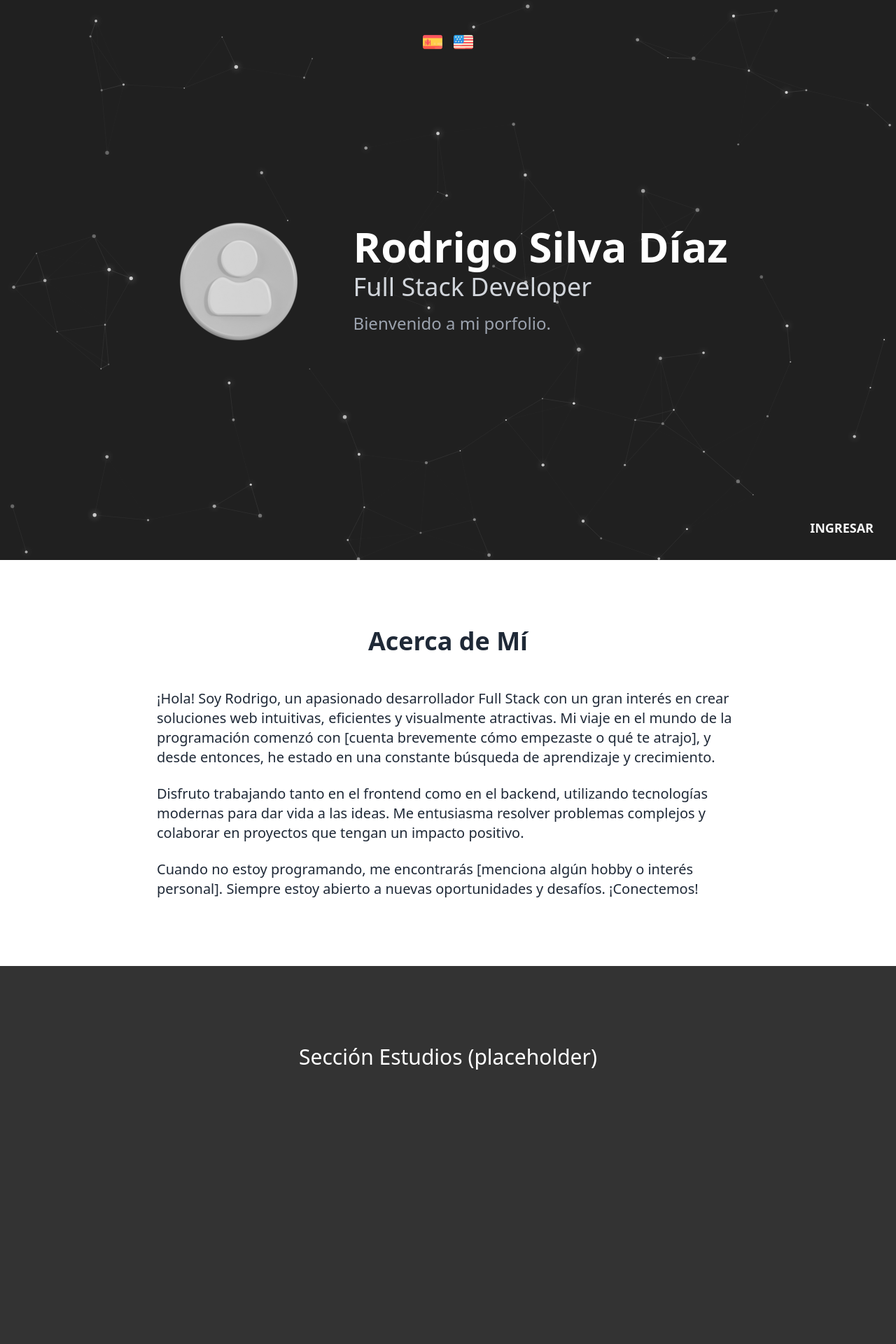
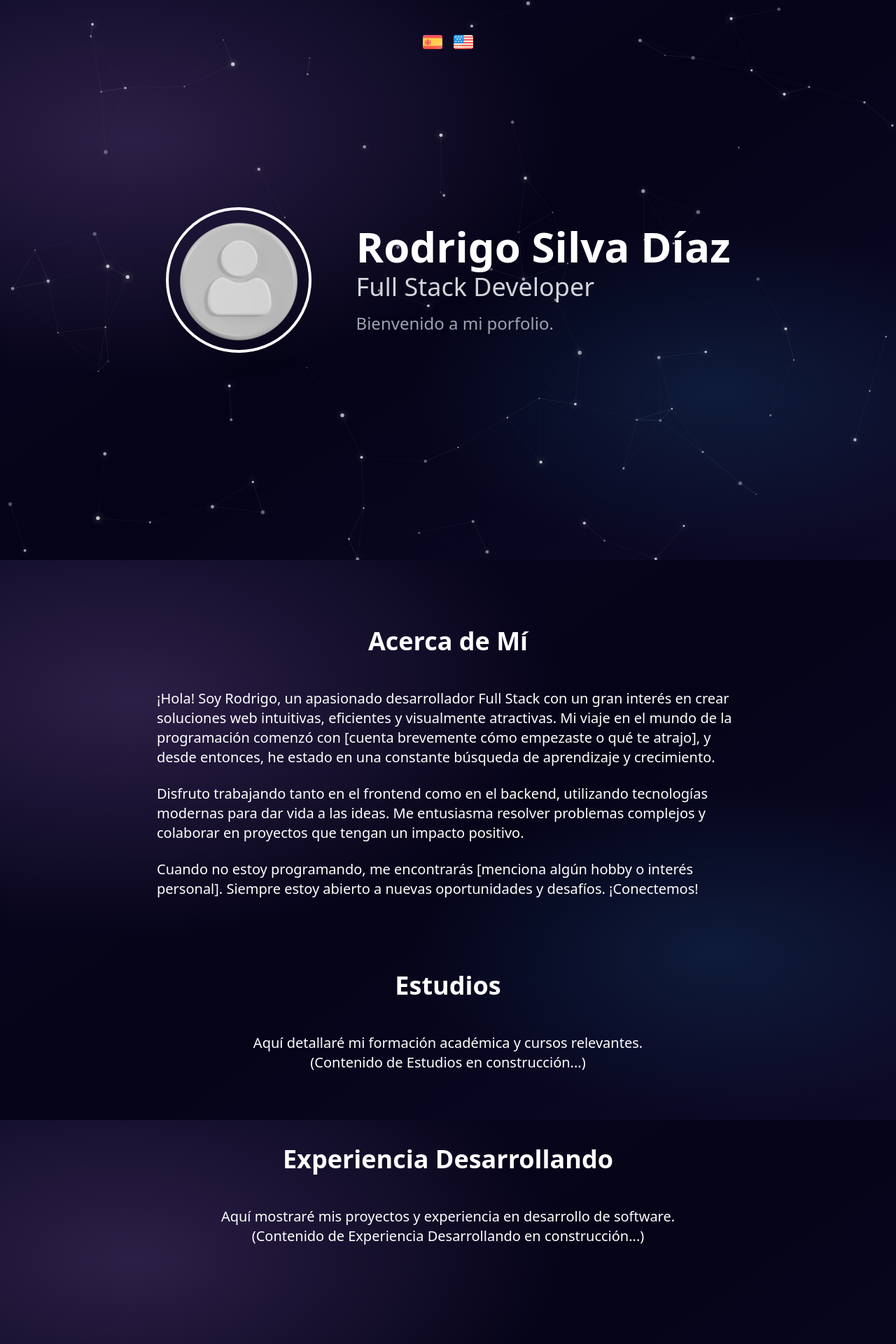
Before and after one commit to rodrisilvadev/Rsd, a React (Vite) app: page / in a window 1280 px wide. Shown: the top 1920 px of the page at 70% size. Built offline with nearby package versions, Linux system fonts and the light colour scheme.

Commit message:
Modificaciones de fondo

```diff
--- a/src/components/AboutSection.jsx
+++ b/src/components/AboutSection.jsx
@@ -3,7 +3,7 @@ import React from "react";
 
 function AboutSection() {
   return (
-    <section id="about" className="py-16 md:py-24 bg-white text-gray-800">
+    <section id="about" className="py-16 md:py-24  text-white text-gray-800">
       <div className="container mx-auto px-6 md:px-12 lg:px-8 max-w-4xl">
         <h2 className="text-3xl md:text-4xl font-bold text-center mb-12">
           Acerca de Mí
--- a/src/components/AnimatedBackground.jsx
+++ b/src/components/AnimatedBackground.jsx
@@ -1,139 +1,159 @@
 // src/components/AnimatedBackground.jsx
-import React, { useRef, useEffect } from 'react';
+import React, { useRef, useEffect } from "react";
 
-function AnimatedBackground({ isHeroViewActive, applyBlur }) {
+function AnimatedBackground({ isMouseInteractive, applyBlur }) {
   const canvasRef = useRef(null);
   const animationFrameIdRef = useRef(null);
   const pointsArrayRef = useRef([]);
   const mousePositionRef = useRef({ x: undefined, y: undefined });
+  const contextRef = useRef(null); // Ref para el contexto del canvas
 
-  const isHeroViewActiveRef = useRef(isHeroViewActive);
+  // Ref para el estado de isMouseInteractive, para acceso inmediato en el bucle
+  const isMouseInteractiveRef = useRef(isMouseInteractive);
   useEffect(() => {
-    isHeroViewActiveRef.current = isHeroViewActive;
-  }, [isHeroViewActive]);
+    isMouseInteractiveRef.current = isMouseInteractive;
+  }, [isMouseInteractive]);
 
+  // --- Lógica de la animación (movida fuera del useEffect principal) ---
+
+  // El bucle de animación. Ahora es una función independiente en el componente.
+  const animate = () => {
+    const canvas = canvasRef.current;
+    const ctx = contextRef.current;
+    if (!ctx || !canvas) return;
+
+    ctx.clearRect(0, 0, canvas.width, canvas.height);
+    updatePoints();
+    drawPoints();
+    connectNearbyPoints();
+
+    // La interactividad del ratón ahora se controla aquí, leyendo la ref actualizada
+    if (isMouseInteractiveRef.current) {
+      drawLinesToMouse();
+    }
+
+    animationFrameIdRef.current = requestAnimationFrame(animate);
+  };
+
+  const updatePoints = () => {
+    const canvas = canvasRef.current;
+    if (!canvas) return;
+    pointsArrayRef.current.forEach((point) => {
+      point.x += point.dx;
+      point.y += point.dy;
+      if (point.x + point.radius > canvas.width || point.x - point.radius < 0)
+        point.dx *= -1;
+      if (point.y + point.radius > canvas.height || point.y - point.radius < 0)
+        point.dy *= -1;
+    });
+  };
+
+  const drawPoints = () => {
+    const ctx = contextRef.current;
+    if (!ctx) return;
+    pointsArrayRef.current.forEach((point) => {
+      ctx.shadowBlur = 10;
+      ctx.shadowColor = point.color;
+      ctx.beginPath();
+      ctx.arc(point.x, point.y, point.radius, 0, Math.PI * 2);
+      ctx.fillStyle = point.color;
+      ctx.fill();
+      ctx.shadowBlur = 0;
+    });
+  };
+
+  const connectNearbyPoints = () => {
+    const ctx = contextRef.current;
+    if (!ctx) return;
+    const connectionRadius = 120;
+    const points = pointsArrayRef.current;
+    for (let i = 0; i < points.length; i++) {
+      for (let j = i + 1; j < points.length; j++) {
+        const p1 = points[i];
+        const p2 = points[j];
+        const distance = Math.sqrt(
+          Math.pow(p1.x - p2.x, 2) + Math.pow(p1.y - p2.y, 2)
+        );
+        if (distance < connectionRadius) {
+          ctx.beginPath();
+          ctx.moveTo(p1.x, p1.y);
+          ctx.lineTo(p2.x, p2.y);
+          ctx.strokeStyle = `rgba(255, 255, 255, ${
+            0.5 * (1 - distance / connectionRadius)
+          })`; // Opacidad aumentada
+          ctx.lineWidth = 0.25;
+          ctx.stroke();
+        }
+      }
+    }
+  };
+
+  const drawLinesToMouse = () => {
+    const ctx = contextRef.current;
+    if (!ctx || mousePositionRef.current.x === undefined) return;
+    const mouseConnectionRadius = 180;
+    pointsArrayRef.current.forEach((point) => {
+      const distance = Math.sqrt(
+        Math.pow(point.x - mousePositionRef.current.x, 2) +
+          Math.pow(point.y - mousePositionRef.current.y, 2)
+      );
+      if (distance < mouseConnectionRadius) {
+        ctx.beginPath();
+        ctx.moveTo(mousePositionRef.current.x, mousePositionRef.current.y);
+        ctx.lineTo(point.x, point.y);
+        ctx.strokeStyle = `rgba(255, 255, 255, ${
+          0.7 * (1 - distance / mouseConnectionRadius)
+        })`; // Opacidad aumentada
+        ctx.lineWidth = 0.35;
+        ctx.stroke();
+      }
+    });
+  };
+
+  // useEffect principal: solo para configuración inicial y limpieza
   useEffect(() => {
     const canvas = canvasRef.current;
     if (!canvas) return;
-    const ctx = canvas.getContext('2d');
-    if (!ctx) return;
+    contextRef.current = canvas.getContext("2d"); // Guardamos el contexto en una ref
+    if (!contextRef.current) return;
 
-    // --- 1. Cantidad de Puntos Responsiva ---
-    let numPoints; // Lo definimos como 'let' para poder cambiarlo
-
-    const pointConnectionRadius = 120;
-    const mouseConnectionRadius = 180;
+    let numPoints;
 
     function setResponsiveNumPoints(currentWidth) {
-      if (currentWidth < 600) { // Móviles pequeños
-        numPoints = 40;
-      } else if (currentWidth < 900) { // Tablets / Móviles grandes
-        numPoints = 70;
-      } else { // Escritorio
-        numPoints = 100; // Tu valor original, o puedes aumentarlo más
-      }
+      if (currentWidth < 600) numPoints = 40;
+      else if (currentWidth < 900) numPoints = 70;
+      else numPoints = 100;
     }
 
     function createPoint(currentWidth, currentHeight) {
       return {
         x: Math.random() * currentWidth,
         y: Math.random() * currentHeight,
-        radius: Math.random() * 2 + 0.8, // Radios ligeramente ajustados: 0.8px a 2.8px
+        radius: Math.random() * 2 + 0.8,
         dx: (Math.random() - 0.5) * 0.6,
         dy: (Math.random() - 0.5) * 0.6,
-        color: `rgba(255, 255, 255, ${Math.random() * 0.5 + 0.3})` // Opacidad 0.3 a 0.8
+        color: `rgba(255, 255, 255, ${Math.random() * 0.5 + 0.3})`,
       };
     }
 
     function initPoints(currentWidth, currentHeight) {
-      setResponsiveNumPoints(currentWidth); // Establecer numPoints antes de crear los puntos
+      setResponsiveNumPoints(currentWidth);
       pointsArrayRef.current = [];
       for (let i = 0; i < numPoints; i++) {
         pointsArrayRef.current.push(createPoint(currentWidth, currentHeight));
       }
     }
 
-    function drawPoints() {
-      pointsArrayRef.current.forEach(point => {
-        // --- 3. Aureola en los Puntos ---
-        ctx.shadowBlur = 10; // Intensidad del desenfoque de la sombra (aureola)
-        ctx.shadowColor = point.color; // Color de la aureola (igual al del punto, o puedes usar 'rgba(255,255,255,0.5)' para una blanca)
-
-        ctx.beginPath();
-        ctx.arc(point.x, point.y, point.radius, 0, Math.PI * 2);
-        ctx.fillStyle = point.color;
-        ctx.fill();
-
-        // Resetear sombra para que no afecte otros dibujos (importante si dibujas más cosas)
-        ctx.shadowBlur = 0;
-      });
-    }
-
-    function updatePoints() {
-      pointsArrayRef.current.forEach(point => {
-        point.x += point.dx;
-        point.y += point.dy;
-        if (point.x + point.radius > canvas.width || point.x - point.radius < 0) point.dx *= -1;
-        if (point.y + point.radius > canvas.height || point.y - point.radius < 0) point.dy *= -1;
-      });
-    }
-
-    function connectNearbyPoints() {
-      const points = pointsArrayRef.current;
-      for (let i = 0; i < points.length; i++) {
-        for (let j = i + 1; j < points.length; j++) {
-          const p1 = points[i];
-          const p2 = points[j];
-          const distance = Math.sqrt(Math.pow(p1.x - p2.x, 2) + Math.pow(p1.y - p2.y, 2));
-          if (distance < pointConnectionRadius) {
-            ctx.beginPath();
-            ctx.moveTo(p1.x, p1.y);
-            ctx.lineTo(p2.x, p2.y);
-            // --- 2. Líneas Menos Transparentes (Malla) ---
-            // Aumentamos el multiplicador de opacidad (antes 0.3, ahora 0.5)
-            ctx.strokeStyle = `rgba(255, 255, 255, ${0.5 * (1 - distance / pointConnectionRadius)})`;
-            ctx.lineWidth = 0.25; // Ligeramente más gruesas si quieres
-            ctx.stroke();
-          }
-        }
-      }
-    }
-
-    function drawLinesToMouse() {
-      if (!isHeroViewActiveRef.current || mousePositionRef.current.x === undefined) return;
-      pointsArrayRef.current.forEach(point => {
-        const distance = Math.sqrt(Math.pow(point.x - mousePositionRef.current.x, 2) + Math.pow(point.y - mousePositionRef.current.y, 2));
-        if (distance < mouseConnectionRadius) {
-          ctx.beginPath();
-          ctx.moveTo(mousePositionRef.current.x, mousePositionRef.current.y);
-          ctx.lineTo(point.x, point.y);
-          // --- 2. Líneas Menos Transparentes (Ratón) ---
-          // Aumentamos el multiplicador de opacidad (antes 0.4, ahora 0.6)
-          ctx.strokeStyle = `rgba(255, 255, 255, ${0.7 * (1 - distance / mouseConnectionRadius)})`;
-          ctx.lineWidth = 0.35; // Ligeramente más gruesas
-          ctx.stroke();
-        }
-      });
-    }
-
-    function animate() {
-      ctx.clearRect(0, 0, canvas.width, canvas.height);
-      updatePoints();
-      drawPoints();
-      connectNearbyPoints();
-      drawLinesToMouse();
-      animationFrameIdRef.current = requestAnimationFrame(animate);
-    }
-
     const resizeCanvas = () => {
       if (!canvas) return;
       canvas.width = canvas.offsetWidth;
       canvas.height = canvas.offsetHeight;
-      initPoints(canvas.width, canvas.height); // initPoints ahora usará el numPoints responsivo
+      initPoints(canvas.width, canvas.height);
     };
 
     const handleMouseMove = (event) => {
-      if (!isHeroViewActiveRef.current || !canvas) return;
+      if (!canvas) return;
+      // La condición de si está activo o no se chequea en 'animate', aquí solo guardamos la posición
       const rect = canvas.getBoundingClientRect();
       mousePositionRef.current.x = event.clientX - rect.left;
       mousePositionRef.current.y = event.clientY - rect.top;
@@ -144,31 +164,31 @@ function AnimatedBackground({ isHeroViewActive, applyBlur }) {
       mousePositionRef.current.y = undefined;
     };
 
-    window.addEventListener('mousemove', handleMouseMove);
-    canvas.addEventListener('mouseout', handleCanvasMouseOut);
-    window.addEventListener('resize', resizeCanvas);
+    // Añadir listeners
+    window.addEventListener("mousemove", handleMouseMove);
+    canvas.addEventListener("mouseout", handleCanvasMouseOut);
+    window.addEventListener("resize", resizeCanvas);
 
-    resizeCanvas();
-    animate();
+    resizeCanvas(); // Configuración inicial
+    animationFrameIdRef.current = requestAnimationFrame(animate); // Iniciar animación
 
+    // Limpieza
     return () => {
-      window.removeEventListener('resize', resizeCanvas);
-      window.removeEventListener('mousemove', handleMouseMove);
-      canvas.removeEventListener('mouseout', handleCanvasMouseOut);
+      window.removeEventListener("resize", resizeCanvas);
+      window.removeEventListener("mousemove", handleMouseMove);
+      canvas.removeEventListener("mouseout", handleCanvasMouseOut);
       if (animationFrameIdRef.current) {
         cancelAnimationFrame(animationFrameIdRef.current);
       }
     };
-  }, []);
+  }, []); // Array de dependencias vacío, se ejecuta una sola vez.
 
-  const canvasClassName = `absolute top-0 left-0 w-full h-full z-0 transition-all duration-300 ease-in-out ${applyBlur ? 'filter blur-sm' : ''}`;
+  // Clases condicionales para el efecto de blur
+  const canvasClassName = `absolute top-0 left-0 w-full h-full z-0 transition-all duration-300 ease-in-out ${
+    applyBlur ? "filter blur-sm" : ""
+  }`;
 
-  return (
-    <canvas
-      ref={canvasRef}
-      className={canvasClassName}
-    />
-  );
+  return <canvas ref={canvasRef} className={canvasClassName} />;
 }
 
 export default AnimatedBackground;
--- a/src/components/Desarrollando.jsx
+++ b/src/components/Desarrollando.jsx
@@ -1,15 +1,17 @@
 // src/components/ExpDesarrollandoSection.jsx
-import React from 'react';
+import React from "react";
 
 function Desarrollando() {
   return (
-    <section id="exp-desarrollando" className="py-16 md:py-24 bg-white text-gray-800">
+    <section id="exp-desarrollando" className="py-16 md:py-24  text-white">
       <div className="container mx-auto px-6 md:px-12 lg:px-8 max-w-4xl">
         <h2 className="text-3xl md:text-4xl font-bold text-center mb-12">
           Experiencia Desarrollando
         </h2>
         <div className="text-lg md:text-xl text-center">
-          <p>Aquí mostraré mis proyectos y experiencia en desarrollo de software.</p>
+          <p>
+            Aquí mostraré mis proyectos y experiencia en desarrollo de software.
+          </p>
           <p>(Contenido de Experiencia Desarrollando en construcción...)</p>
         </div>
       </div>
--- a/src/components/EstudiosSection.jsx
+++ b/src/components/EstudiosSection.jsx
@@ -1,9 +1,11 @@
 // src/components/EstudiosSection.jsx
-import React from 'react';
+import React from "react";
 
 function EstudiosSection() {
   return (
-    <section id="estudios" className="py-16 md:py-24 bg-gray-50 text-gray-800"> {/* Fondo ligeramente diferente para alternar */}
+    <section id="estudios" className="py-16 md:py-2 text-white">
+      {" "}
+      {/* Fondo ligeramente diferente para alternar */}
       <div className="container mx-auto px-6 md:px-12 lg:px-8 max-w-4xl">
         <h2 className="text-3xl md:text-4xl font-bold text-center mb-12">
           Estudios
--- a/src/components/HeroSection.jsx
+++ b/src/components/HeroSection.jsx
@@ -2,15 +2,17 @@ import React from "react";
 import AnimatedBackground from "./AnimatedBackground.jsx";
 
 // Recibe applyBlur
-function HeroSection({ onIngresarClick, isHeroViewActive, applyBlur }) {
+function HeroSection({ scrollY, isMouseInteractive, applyBlur }) {
+  const parallaxOffsetY = scrollY * 0.35;
+  const fadeOutOpacity = Math.max(0, 1 - scrollY / 250);
+
   return (
-    <section
-      id="hero"
-      className="min-h-screen relative text-white"
-      style={{ background: "#202020" }}
-    >
+    <section id="hero" className="min-h-screen relative text-white">
       {/* Pasa ambas props a AnimatedBackground */}
-      <AnimatedBackground isHeroViewActive={isHeroViewActive} applyBlur={applyBlur}/>
+      <AnimatedBackground
+        isMouseInteractive={isMouseInteractive}
+        applyBlur={applyBlur}
+      />
       <div className="absolute top-12 left-1/2 -translate-x-1/2 flex space-x-3 z-30">
         <div
           title="Español"
@@ -26,16 +28,24 @@ function HeroSection({ onIngresarClick, isHeroViewActive, applyBlur }) {
         </div>
       </div>
 
-      <div className="min-h-screen flex flex-col justify-center items-center p-8 pt-20 md:pt-8 relative z-10">
+      <div
+        className="min-h-screen flex flex-col justify-center items-center p-8 pt-24 md:pt-8 relative z-10"
+        style={{
+          transform: `translateY(${parallaxOffsetY}px)`,
+          opacity: fadeOutOpacity,
+        }}
+      >
         <div className="flex flex-col md:flex-row items-center justify-center gap-8 md:gap-16 w-full max-w-5xl">
+          {/* Foto */}
           <div className="flex-shrink-0">
             <img
               src="/user.webp"
               alt="Rodrigo Silva Díaz"
-              className="w-auto max-w-[300px] md:max-w-[350px] lg:max-w-[400px] h-auto object-contain grayscale hover:grayscale-0 transition duration-500"
+              className="w-auto max-w-[240px] sm:max-w-[300px] md:max-w-[320px] lg:max-w-[380px] h-auto object-contain grayscale hover:grayscale-0 transition duration-500 rounded-full border-4 border-white shadow-2xl"
             />
           </div>
-          <div className="text-center md:text-left">
+          {/* Textos */}
+          <div className="text-center md:text-left mt-6 md:mt-0">
             <h1 className="text-4xl sm:text-5xl md:text-6xl font-bold mb-2">
               Rodrigo Silva Díaz
             </h1>
@@ -48,14 +58,6 @@ function HeroSection({ onIngresarClick, isHeroViewActive, applyBlur }) {
           </div>
         </div>
       </div>
-
-      <a
-        href="#about"
-        onClick={onIngresarClick} // <--- LLAMA a la función al hacer clic
-        className="absolute bottom-8 text-lg cursor-pointer z-20 animate-pulse md:right-8 left-1/2 -translate-x-1/2 md:left-auto md:translate-x-0 font-bold hover:text-yellow-400 transition-colors duration-300"
-      >
-        INGRESAR
-      </a>
     </section>
   );
 }
--- a/src/views/PortfolioPage.jsx
+++ b/src/views/PortfolioPage.jsx
@@ -1,82 +1,73 @@
 // src/views/PortfolioPage.jsx
-import React, { useState, useEffect } from 'react';
-import HeroSection from '../components/HeroSection.jsx';
-import AboutSection from '../components/AboutSection.jsx';
-import Navbar from '../components/Navbar.jsx';
+import React, { useState, useEffect } from "react";
+import HeroSection from "../components/HeroSection.jsx";
+import AboutSection from "../components/AboutSection.jsx";
+import Navbar from "../components/Navbar.jsx";
 // ... tus otras importaciones de secciones ...
+import EstudiosSection from "../components/EstudiosSection.jsx";
+import Desarrollando from "../components/Desarrollando.jsx";
+import Arquitectura from "../components/Arquitectura.jsx";
 
 function PortfolioPage() {
+  const [scrollY, setScrollY] = useState(0); // Estado para guardar la posición del scroll
   const [isNavbarVisible, setIsNavbarVisible] = useState(false);
-  const [isScrollLocked, setIsScrollLocked] = useState(true);
-  const [applyBlurToBackground, setApplyBlurToBackground] = useState(false); // <--- NUEVO ESTADO PARA EL BLUR
+  const [applyBlurToBackground, setApplyBlurToBackground] = useState(false);
+  const [isMouseInteractionActive, setIsMouseInteractionActive] =
+    useState(true);
 
-  // Efecto para bloquear/desbloquear el scroll del body
-  useEffect(() => {
-    document.body.style.overflow = isScrollLocked ? 'hidden' : 'auto';
-    return () => {
-      document.body.style.overflow = 'auto';
-    };
-  }, [isScrollLocked]);
-
-  // Efecto para manejar la visibilidad del Navbar Y EL BLUR DEL FONDO
+  // Único useEffect para manejar todos los efectos basados en el scroll
   useEffect(() => {
     const handleScroll = () => {
-      const showNavbarThreshold = window.innerHeight * 0.7; // Umbral para mostrar Navbar
-      // El blur se activa un poco antes o al mismo tiempo que el navbar, pero solo si el scroll no está bloqueado
-      const showBlurThreshold = window.innerHeight * 0.1; // Aparece blur con un pequeño scroll
+      const currentScrollY = window.scrollY;
+      setScrollY(currentScrollY); // Actualiza el estado con la posición actual
 
-      if (!isScrollLocked) {
-        if (window.scrollY > showNavbarThreshold) {
-          setIsNavbarVisible(true);
-        } else {
-          setIsNavbarVisible(false);
-        }
-        // Control del blur
-        if (window.scrollY > showBlurThreshold) {
-          setApplyBlurToBackground(true);
-        } else {
-          // Si volvemos arriba del todo (o casi), quitamos el blur
-          setApplyBlurToBackground(false);
-        }
-      } else {
-        // Si el scroll está bloqueado (vista Hero inicial), no hay navbar ni blur
-        setIsNavbarVisible(false);
-        setApplyBlurToBackground(false);
-      }
+      const viewportHeight = window.innerHeight;
+
+      // Define los umbrales (puntos en el scroll donde cambian las cosas)
+      const navbarShowThreshold = viewportHeight * 0.9; // Navbar aparece cuando el Hero casi ha desaparecido
+      const blurStartThreshold = 100; // Blur aparece con un pequeño scroll
+      const mouseInteractionStopThreshold = viewportHeight * 0.5; // El ratón se desactiva cuando el Hero ya no es la vista principal
+
+      // Actualiza todos los estados basado en la posición del scroll
+      setIsNavbarVisible(currentScrollY > navbarShowThreshold);
+      setApplyBlurToBackground(currentScrollY > blurStartThreshold);
+      setIsMouseInteractionActive(
+        currentScrollY < mouseInteractionStopThreshold
+      );
     };
 
-    if (!isScrollLocked) {
-      window.addEventListener('scroll', handleScroll);
-      handleScroll(); // Chequeo inicial si ya está scrolleado y desbloqueado
-    } else {
-      // Asegurarse de que estén desactivados si se vuelve a bloquear el scroll (si implementáramos esa lógica)
-      setIsNavbarVisible(false);
-      setApplyBlurToBackground(false);
-    }
+    window.addEventListener("scroll", handleScroll, { passive: true }); // passive: true para mejor rendimiento
 
+    // Limpieza
     return () => {
-      window.removeEventListener('scroll', handleScroll);
+      window.removeEventListener("scroll", handleScroll);
     };
-  }, [isScrollLocked]); // Este efecto depende crucialmente de isScrollLocked
+  }, []); // Array vacío para que el listener se añada una sola vez
 
-  const handleIngresarClick = () => {
-    setIsScrollLocked(false);
-    // El scroll a #about lo maneja el href del enlace
+  const backgroundStyle = {
+    backgroundColor: "#040317", // Tu color base oscuro de fallback
+    backgroundImage: `
+    radial-gradient(ellipse at 15% 25%, rgba(191, 131, 232, 0.25) -10%, transparent 40%),
+    radial-gradient(ellipse at 80% 70%, rgba(30, 90, 140, 0.25) 0%, transparent 30%),
+    linear-gradient(145deg, #0a0822 0%, #040317 50%, #110d2e 120%)
+    `,
+    backgroundAttachment: "fixed",
+    backgroundSize: "cover",
   };
-
   return (
-    <div>
+    <div style={backgroundStyle}>
       {isNavbarVisible && <Navbar />}
       <HeroSection
-        onIngresarClick={handleIngresarClick}
-        isHeroViewActive={isScrollLocked} // Para la interactividad del ratón en el canvas
-        applyBlur={applyBlurToBackground} // <--- NUEVA PROP PARA EL BLUR
+        scrollY={scrollY} // <--- Pasamos la posición del scroll para el efecto parallax
+        isMouseInteractive={isMouseInteractionActive}
+        applyBlur={applyBlurToBackground}
       />
       <AboutSection />
-      {/* ... tus otras secciones con sus IDs ... */}
-      <div id="estudios" style={{ height: '100vh', background: '#333', paddingTop: '80px' }}><p className="text-white p-8 text-center">Sección Estudios (placeholder)</p></div>
-      <div id="exp-desarrollando" style={{ height: '100vh', background: '#444', paddingTop: '80px' }}><p className="text-white p-8 text-center">Sección Exp. Desarrollando (placeholder)</p></div>
-      <div id="exp-arquitectura" style={{ height: '100vh', background: '#555', paddingTop: '80px' }}><p className="text-white p-8 text-center">Sección Exp. Arquitectura (placeholder)</p></div>
+      <EstudiosSection />
+      <Desarrollando />
+      <Arquitectura />
+      {/* ... más contenido ... */}
+      <div style={{ height: "50vh" }}></div>
     </div>
   );
 }
```
Also changed, not shown: src/components/Arquitectura.jsx (+8 -3 lines), src/components/Contacto.jsx (+5 -3 lines).
